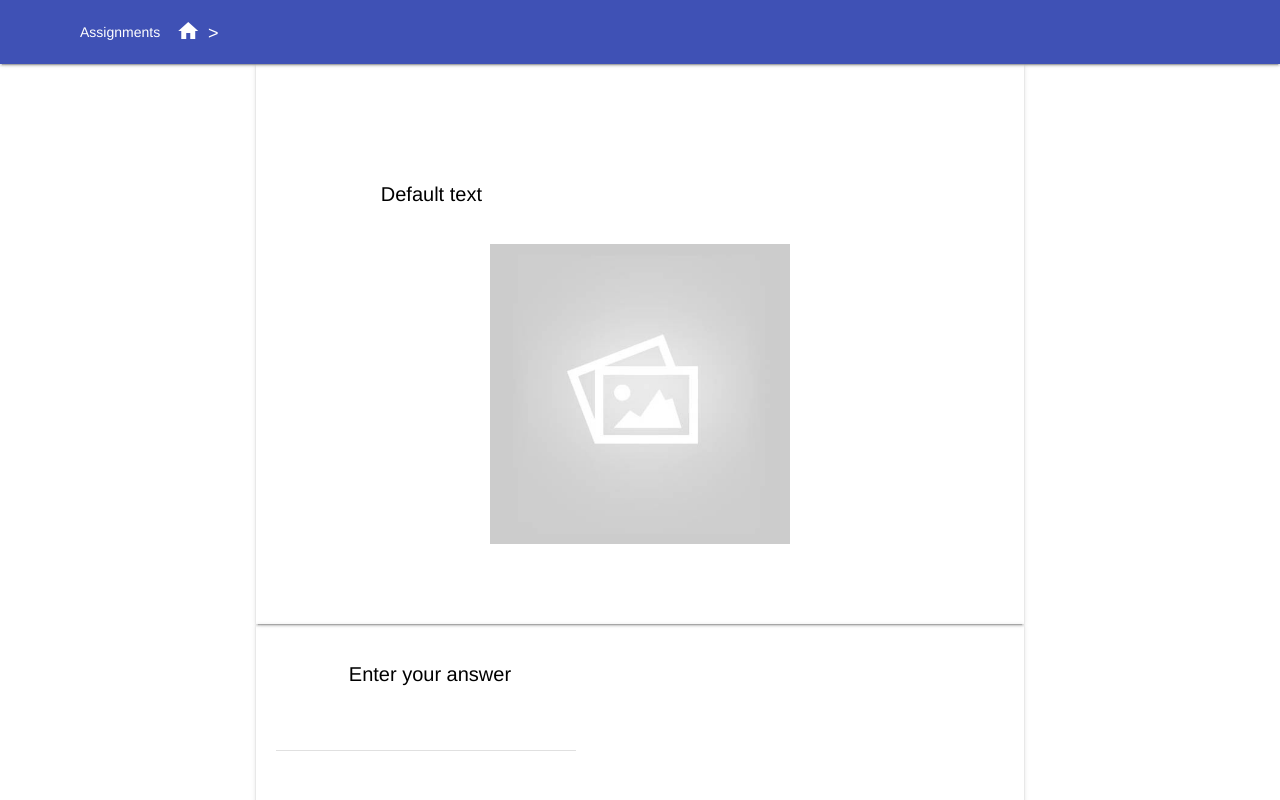
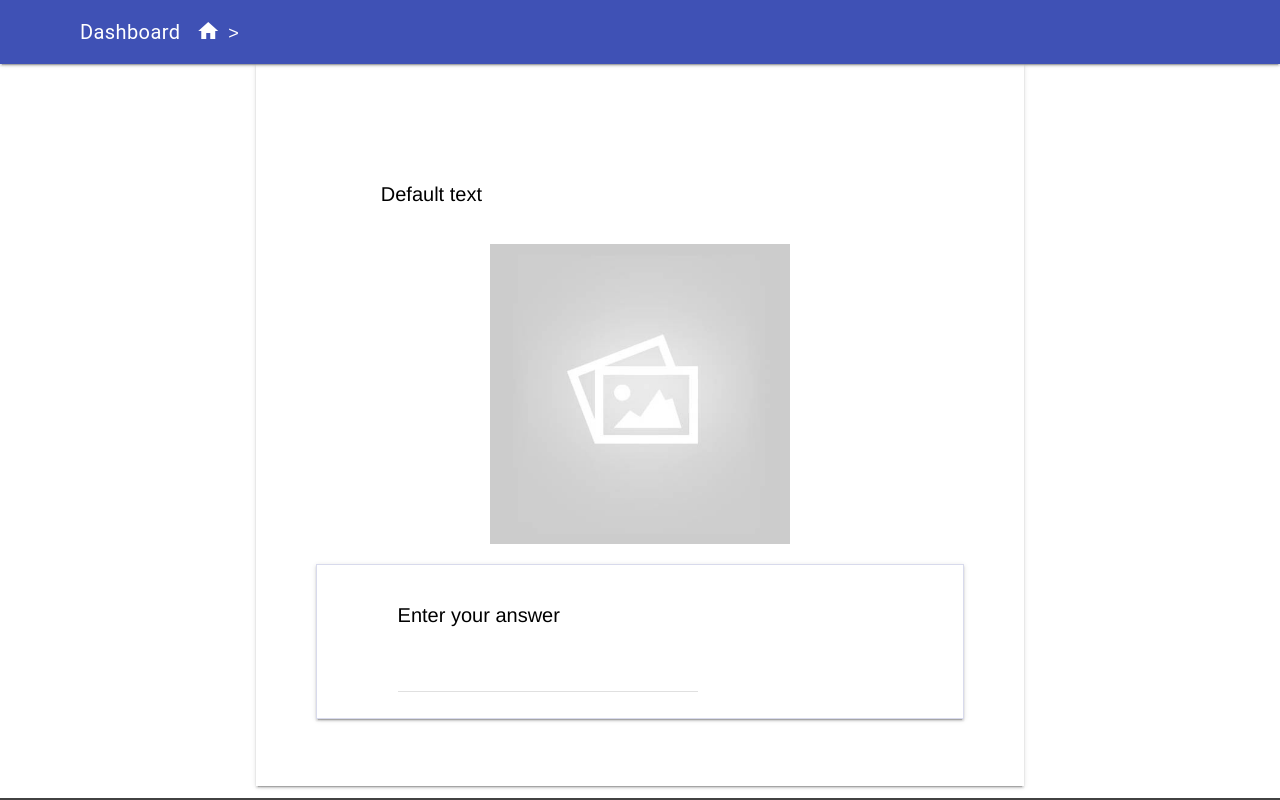
Before and after one commit to elindgren/intelligentlearning, a plain HTML site: page exercise_page.html in a window 1280 px wide. Drawn offline with Linux system fonts and the light colour scheme.

Commit message:
Redesigned answer form.

```diff
--- a/exercise_page.html
+++ b/exercise_page.html
@@ -23,7 +23,7 @@
     <header class="mdl-layout__header">
         <div class="mdl-layout__header-row">
             <!--Title-->
-            Assignments
+            <span class="mdl-layout-title">Dashboard</span>
             <!--Create breadcrumbs to show current path-->
             <ul class="breadcrumb">
                 <li><a href="main.html"><i class="material-icons md-house icon-align">home</i></a></li>
@@ -32,12 +32,12 @@
         </div>
     </header>
     <div class="mdl-layout__drawer">
-        <span class="mdl-layout-title">Links</span>
+        <span class="mdl-layout-title">Under arbete</span>
         <nav class="mdl-navigation">
-            <a class="mdl-navigation__link" href="">Link</a>
-            <a class="mdl-navigation__link" href="">Link</a>
-            <a class="mdl-navigation__link" href="">Link</a>
-            <a class="mdl-navigation__link" href="">Link</a>
+            <!--<a class="mdl-navigation__link" href="">Link</a>-->
+            <!--<a class="mdl-navigation__link" href="">Link</a>-->
+            <!--<a class="mdl-navigation__link" href="">Link</a>-->
+            <!--<a class="mdl-navigation__link" href="">Link</a>-->
         </nav>
     </div>
     <main class="mdl-layout__content">
@@ -49,20 +49,20 @@
                     Default text
                 </div>
                 <img src="images/default.png" class="image-container" id="questionImage">
-            </div>
                 <div class="answer-container">
                     <div class="text-container">
                         Enter your answer
                     </div>
                     <!--Create an answer form using a numeric textfield -->
-                <div class="mdl-textfield mdl-js-textfield">
+                    <div class="mdl-textfield mdl-js-textfield answer-form-container">
                         <input class="mdl-textfield__input" type="text" pattern="-?[0-9]*(\.[0-9]+)?"
                                id="exerciseAnswer" onkeydown="enterPressed(event)">
                         <label class="mdl-textfield__label" for="exerciseAnswer" id="exerciseAnswerLabel"></label>
                         <span class="mdl-textfield__error">Input is not a number!</span>
                     </div>
                     <!--Create a container that will tell whether the result was right or wrong-->
-                <div class="text-container" id="answerStatus"></div>
+                    <span class="text-container" id="answerStatus"></span>
+                </div>
             </div>
             <footer class="mdl-mini-footer">
                 <div class="mdl-mini-footer__left-section">
--- a/intelligentlearning.css
+++ b/intelligentlearning.css
@@ -37,6 +37,7 @@ ul.breadcrumb li a:hover {
     padding: 60px;
     margin: auto;
     width: 60%;
+    margin-bottom: 1%;
     /*Add a shadow to the card*/
     box-shadow: 0 2px 2px 0 rgba(0, 0, 0, 0.14), 0 3px 1px -2px rgba(0, 0, 0, 0.2), 0 1px 5px 0 rgba(0, 0, 0, 0.12);
     box-sizing: border-box;
@@ -68,19 +69,28 @@ ul.breadcrumb li a:hover {
     padding-bottom: 0px;
     margin:auto;
     margin-bottom: 1%;
-    width: 60%;
+    width: 100%;
     /*Add a shadow to the card*/
     box-shadow: 0 2px 2px 0 rgba(0, 0, 0, 0.14), 0 3px 1px -2px rgba(0, 0, 0, 0.2), 0 1px 5px 0 rgba(0, 0, 0, 0.12);
     box-sizing: border-box;
+    /*This gives the answer card a little bit more weight.*/
+    border-color: rgba(63, 69, 159, 0.2);
+    border-style: solid;
+    border-width: thin;
+    /*border-style: dotted;*/
+    /*border-color: black;*/
+    /*border-width: medium;*/
+
 }
 .answer-form-container{
     /*The styling for the answer form */
     margin: auto; /* Center the text container */
     /*width: 80%;*/
-    padding: 20px;
-    /*border-style: dotted;*/
-    /*border-color: black;*/
-    /*border-width: medium;*/
+    /*padding: 20px;*/
+    margin-bottom: 1%;
+    /*Align answer form with text.*/
+    margin-left: 10%;
+
 }
 /******************************************** Exercise Styling CSS ********************************************/
 .exercise{
```
Also changed, not shown: main.html (+10 -10 lines). Lines whose indentation alone changed are shown as unchanged.
